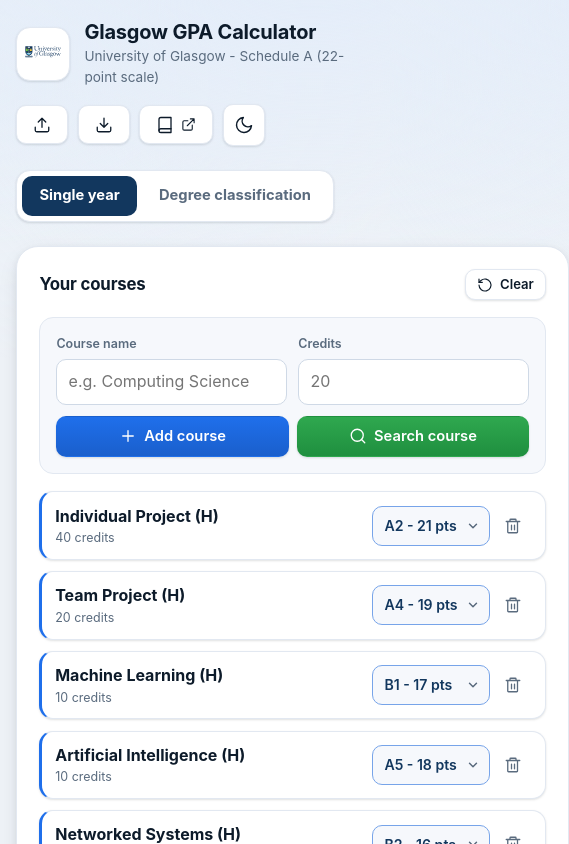
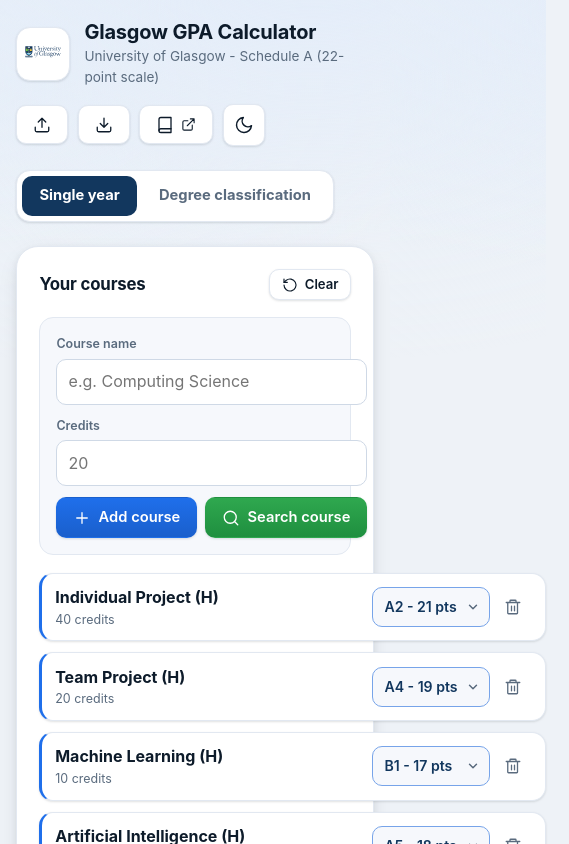
Before and after one commit to Niox1337/GU-GPA-Calculator-web, a React (Vite) app: page / in a window 390 px wide. Shown: the top 844 px of the page, 569 px wide, since content can reach past the window. Built offline with nearby package versions, Linux system fonts and the light colour scheme.

Commit message:
feat(layout) #11: Improve course form layout

```diff
--- a/src/App.css
+++ b/src/App.css
@@ -232,9 +232,14 @@
 }
 
 /* ---------- Add form ---------- */
+.course-list {
+  container-type: inline-size;
+}
+
+/* Base narrow container keeps everything stacked so nothing is compressed. */
 .add-form {
   display: grid;
-  grid-template-columns: 1fr 120px auto;
+  grid-template-columns: 1fr;
   gap: 0.7rem;
   align-items: start;
   padding: 1rem;
@@ -242,6 +247,20 @@
   border: 1px solid var(--border);
   border-radius: var(--radius);
   margin-bottom: 1.1rem;
+}
+
+/* Medium container lets name and credits share a row while buttons drop below. */
+@container (min-width: 360px) {
+  .add-form {
+    grid-template-columns: 1fr 110px;
+  }
+}
+
+/* Wide container used by the single-year panel keeps everything on one row. */
+@container (min-width: 560px) {
+  .add-form {
+    grid-template-columns: 1fr 120px auto;
+  }
 }
 .field {
   display: flex;
@@ -273,14 +292,26 @@
   color: var(--danger);
   font-weight: 500;
 }
+/* Buttons span the full width and share the row until the container is wide. */
 .add-actions {
-  align-self: end;
+  grid-column: 1 / -1;
   display: flex;
   gap: 0.5rem;
 }
 .add-actions .btn {
+  flex: 1;
+  justify-content: center;
   height: 41px;
   white-space: nowrap;
+}
+@container (min-width: 560px) {
+  .add-actions {
+    grid-column: auto;
+    align-self: end;
+  }
+  .add-actions .btn {
+    flex: 0 0 auto;
+  }
 }
 
 /* ---------- Course cards ---------- */
@@ -1164,16 +1195,6 @@
   .courses {
     grid-template-columns: 1fr;
   }
-  .add-form {
-    grid-template-columns: 1fr 1fr;
-  }
-  .add-actions {
-    grid-column: 1 / -1;
-  }
-  .add-actions .btn {
-    flex: 1;
-    justify-content: center;
-  }
   .btn-text {
     display: none;
   }
```
